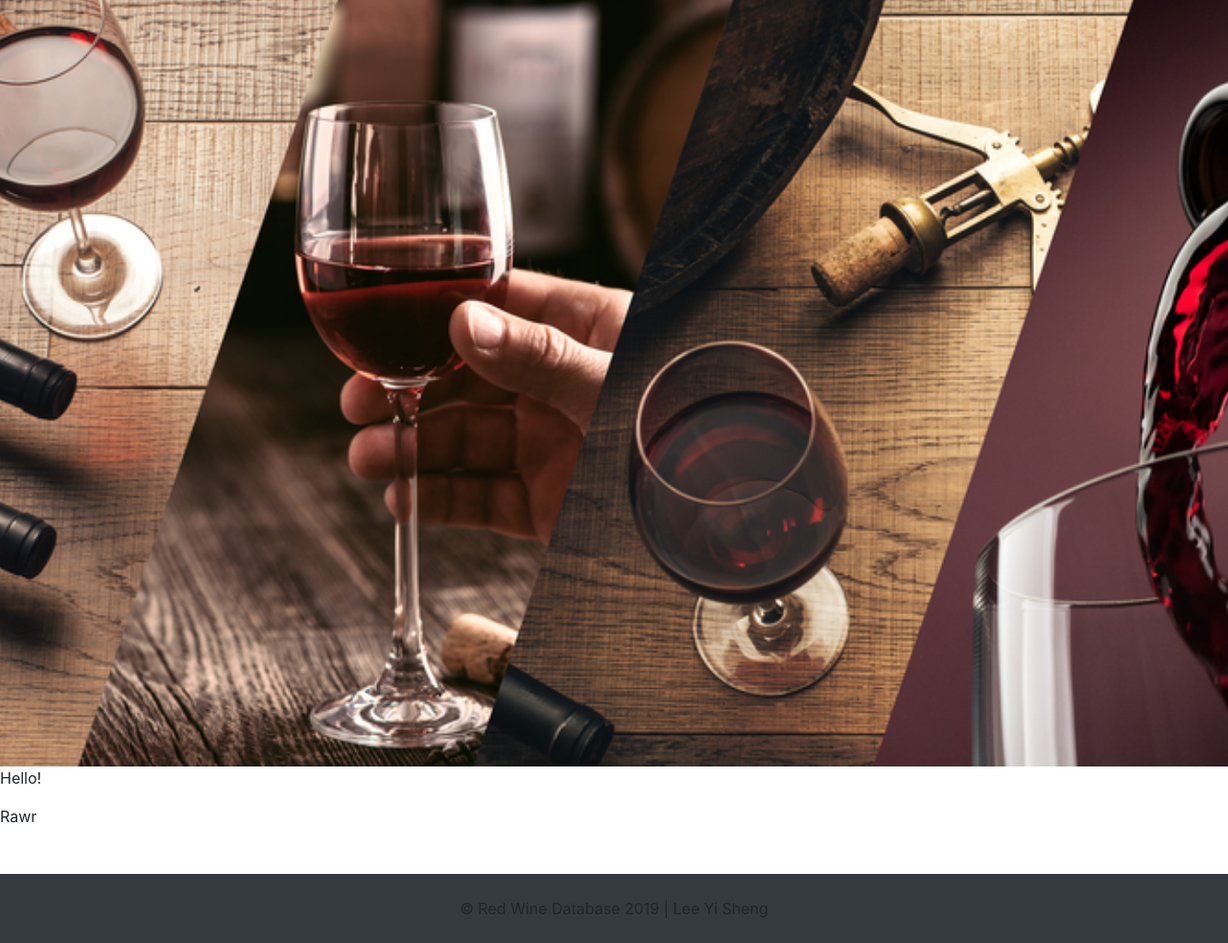
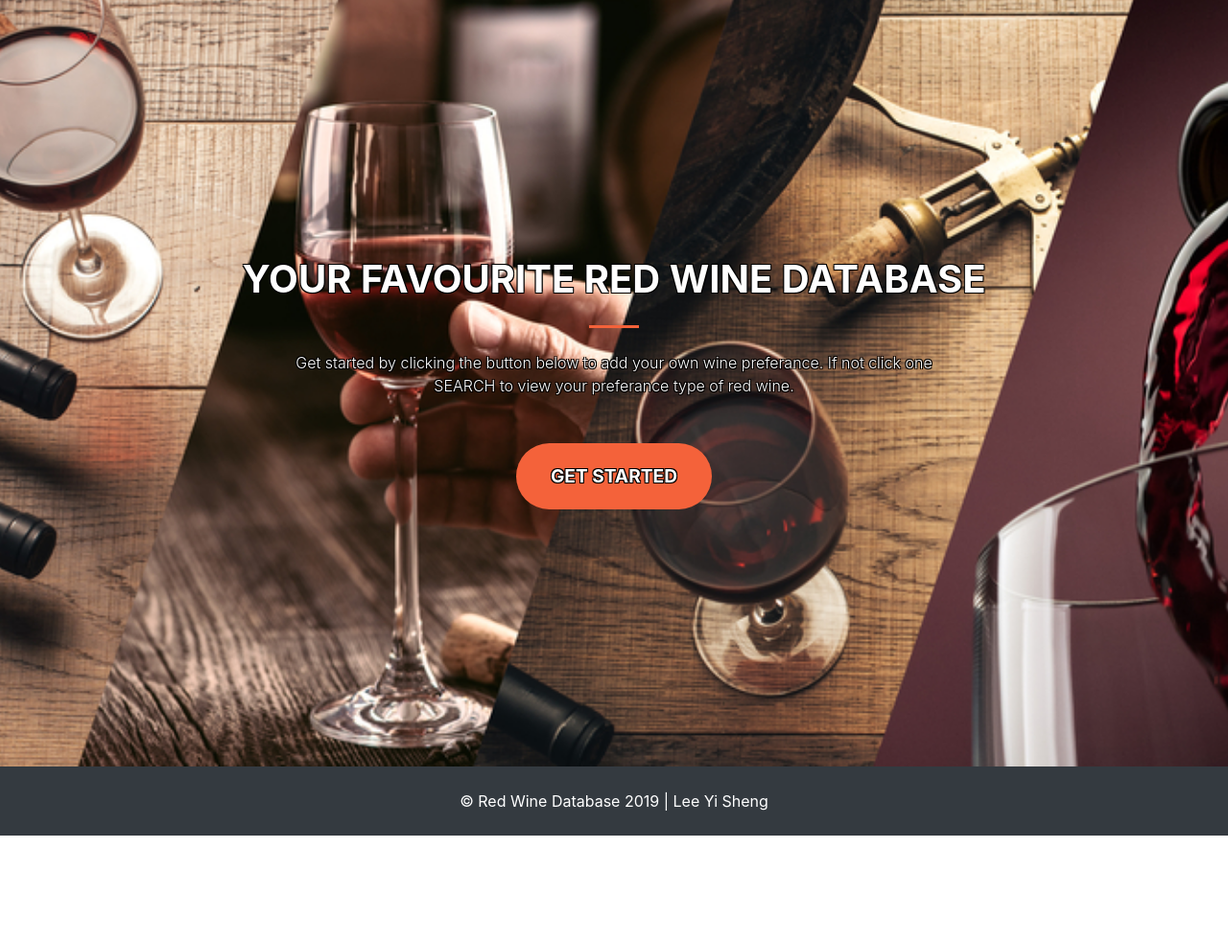
Before and after one commit to YiShengLee/Project3-Wine-Database, a Flask app: page / in a window 1280 px wide. Shown: the part 98-1081 px from the top of the page at 96% size. After the commit the page ends 969 px from the top, so only its background shows below. Run offline with Flask 2, Linux system fonts and the light colour scheme; some libraries are stand-ins or nearby versions.

Commit message:
Format Index page

```diff
--- a/app.py
+++ b/app.py
@@ -28,6 +28,9 @@ mongo = PyMongo(app)
 def index():
     return render_template("index.html", title="index")
 
+@app.route('/add_wine')
+def add_wine():
+    return render_template("add.html", title="index")
 
 
 
--- a/templates/add.html
+++ b/templates/add.html
@@ -0,0 +1,5 @@
+{% extends 'base.html'%} {% block content %}
+<h1>It Works</h1>
+
+
+{% endblock content %}
--- a/templates/base.html
+++ b/templates/base.html
@@ -16,19 +16,28 @@
 </head>
 <body>
   <style>
+    /*Logo format*/
     .logo{
       height:80px;
       /*padding-right:10px;*/
     }
+    /*navbar text*/
     .navword{
       font-family: 'Lobster', cursive;
       font-size:30px;
       padding:10px;
     }
+    /*style for all the button*/
+    .btn-primary {
+    color: #fff;
+    background-color: #f4623a;
+    border-color: #f4623a;
+  }
   </style>
 
+  <!--Navbar Section-->
   <nav class="navbar navbar-expand-lg navbar-light bg-white">
-  <a href="{{ url_for('index')}}"><img class="logo" src="../static/img/logo.png"  alt="logo"></a>
+    <a href="{{url_for('index')}}"><img class="logo" src="../static/img/logo.png"  alt="logo"></a>
     <a class="navbar-brand navword" href="{{ url_for('index')}}">WineIT</a>
     <button class="navbar-toggler" type="button" data-toggle="collapse" data-target="#navbarSupportedContent">
       <span class="navbar-toggler-icon"></span>
@@ -43,7 +52,7 @@
           <a class="nav-link active" href="#">Search</a>
         </li>
         <li class="nav-item">
-        <a class="nav-link active" href="#">Add Wine</a>
+          <a class="nav-link active" href="{{url_for('add_wine')}}">Add Wine</a>
         </li>
 
       <!--<form class="form-inline my-2 my-lg-0">-->
@@ -55,13 +64,13 @@
 
 
     {% block content %}{% endblock content%}
-    <p class="rar">Rawr</p>
+    <!--<p class="rar">Rawr</p>-->
 
 
 
     <!--footer-->
-    <footer class="text-center bg-dark mt-5 p-4">
-        <span class="footer">&copy Red Wine Database 2019 | Lee Yi Sheng</span>
+    <footer class="text-center bg-dark p-4">
+        <span class="footer text-white">&copy Red Wine Database 2019 | Lee Yi Sheng</span>
     </footer>
 
 
--- a/templates/index.html
+++ b/templates/index.html
@@ -9,11 +9,58 @@
       width: 100%;
       height: 100vh;
   }
+  .hometext{
+      padding:80px;
+  }
+
+  .btn-primary {
+    color: #fff;
+    background-color: #f4623a;
+    border-color: #f4623a;
+  }
+  /*Get Started Button*/
+  .btn-xl {
+    padding: 1.25rem 2.25rem;
+    font-size: 1.2rem;
+    font-weight: 700;
+    text-transform: uppercase;
+    border: none;
+    border-radius: 10rem;
+  }
+
+  /*Divder formatting*/
+  hr.divider {
+  max-width: 3.25rem;
+  border-width: 0.2rem;
+  border-color: #f4623a;
+  }
+  .masthead{
+    height: 100%;
+    color: white;
+    text-shadow:
+    -1px -1px 0 #000,
+    1px -1px 0 #000,
+    -1px 1px 0 #000,
+    1px 1px 0 #000;
+  }
 </style>
 
-<section class="home"></section>
-
-<p class="test">Hello!</p>
+<section class="home">
+    <header class="masthead">
+    <div class="container h-100 top">
+      <div class="row h-100 align-items-center justify-content-center text-center">
+        <div class="col-lg-10 align-self-end">
+          <h1 class="text-uppercase text-white font-weight-bold">Your favourite red wine database</h1>
+          <hr class="divider my-4">
+        </div>
+        <div class="col-lg-8 align-self-baseline">
+          <p class="text-white font-weight-light mb-5">Get started by clicking the button below to add your own wine preferance. If not click one SEARCH to view your preferance type of red wine.</p>
+          <a class="btn btn-primary btn-xl js-scroll-trigger" href="{{url_for('add_wine')}}">Get started</a>
+        </div>
+      </div>
+    </div>
+  </header>
+</section>
 
 
 {% endblock content %}
```
Lines whose indentation alone changed are shown as unchanged.
